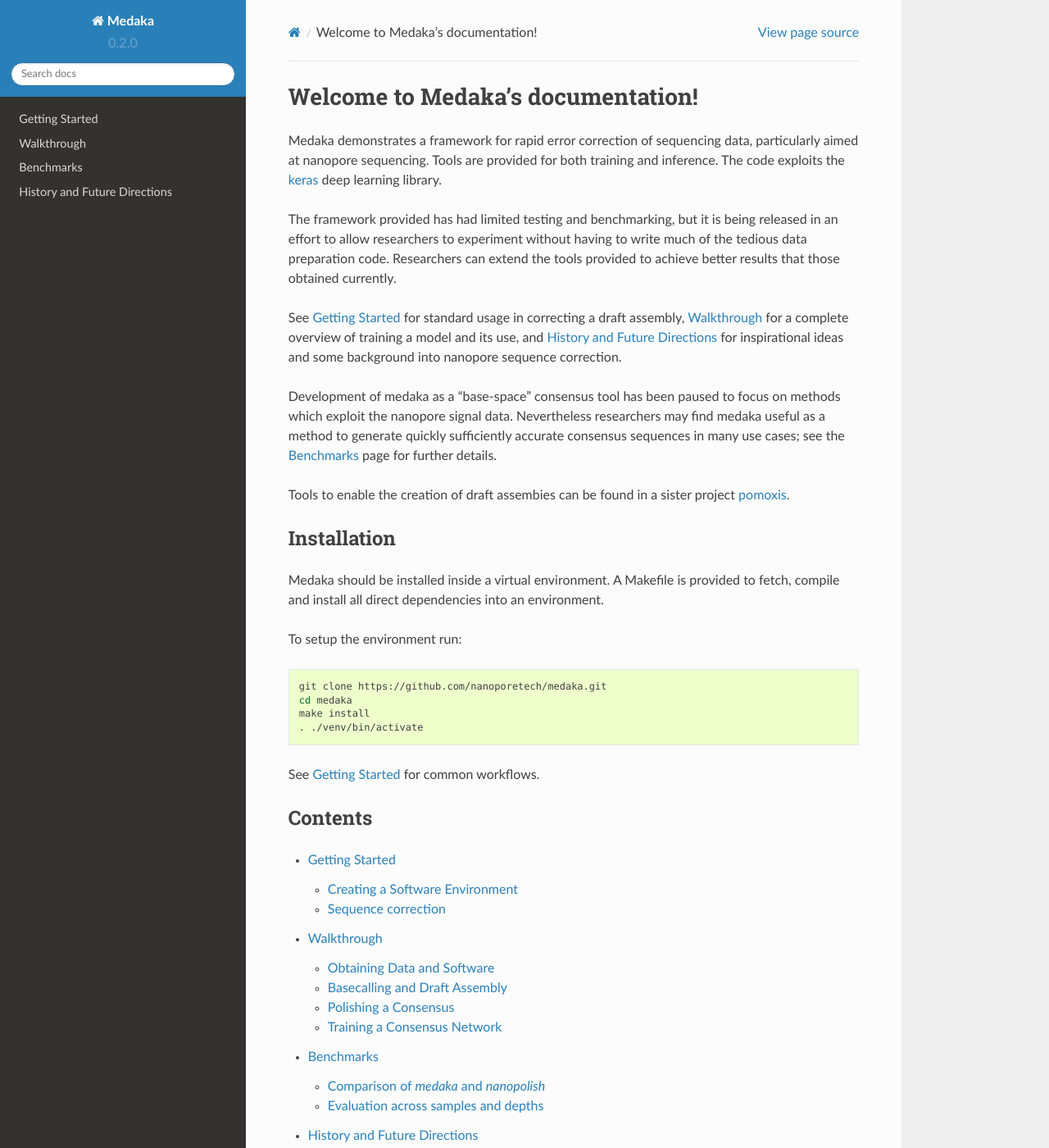
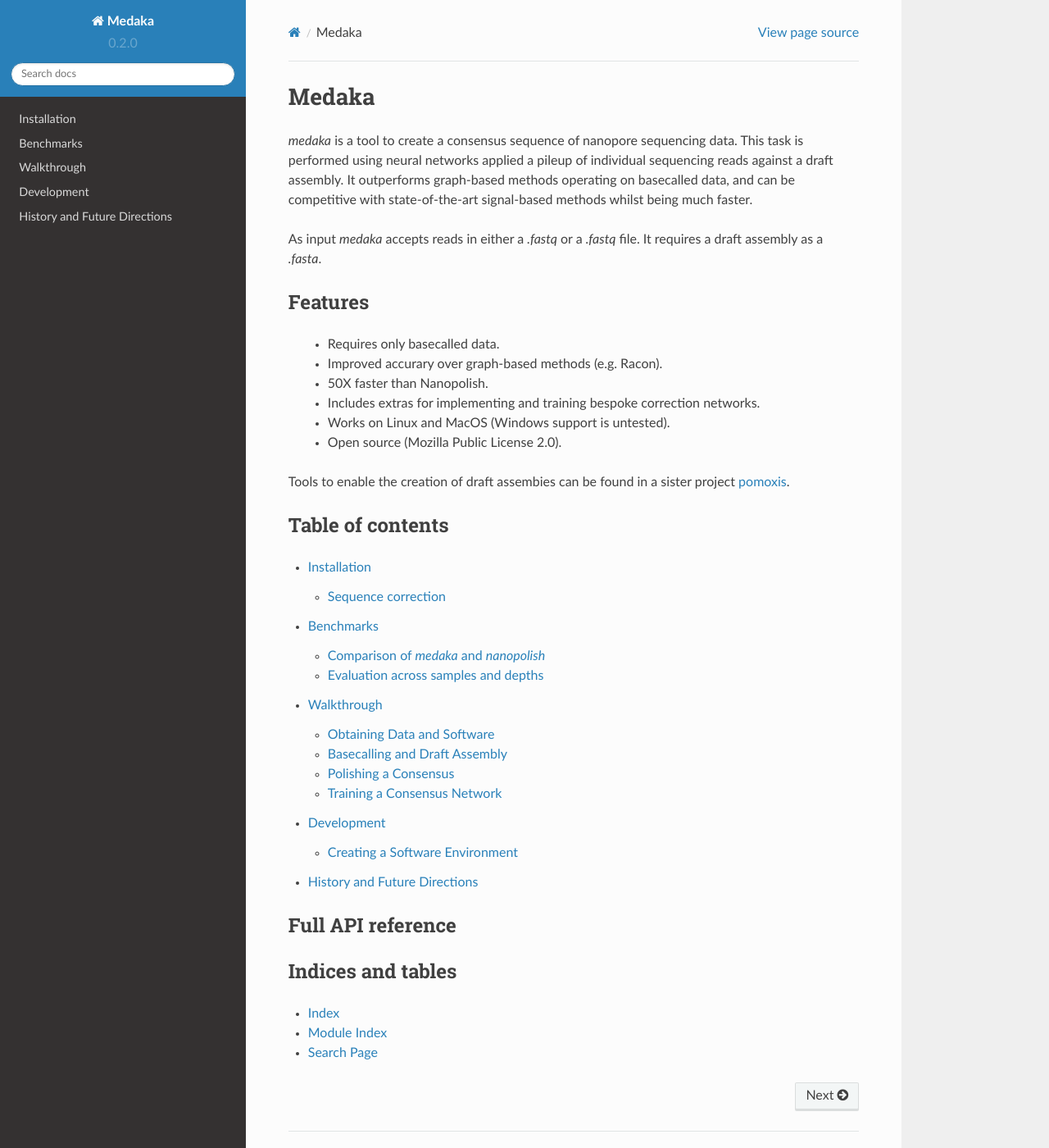
Before and after one commit to nanoporetech/medaka, a Sphinx documentation site: the page built from docs/index.rst, in a window 1280 px wide and 1400 px high. Shown: the whole window at 82% size. Built offline with Sphinx 7.4.7 and the Read the Docs theme 2.0.0, drawn with Linux system fonts in a browser that asks for light colours; pages that are not in the unit, such as notebooks, are missing from menus.

```diff
--- a/docs/index.rst
+++ b/docs/index.rst
@@ -1,59 +1,44 @@
-Welcome to Medaka's documentation!
-==================================
+Medaka
+======
 
-Medaka demonstrates a framework for rapid error correction of sequencing data,
-particularly aimed at nanopore sequencing. Tools are provided for both training
-and inference. The code exploits the `keras <https://keras.io>`_ deep learning
-library.
+`medaka` is a tool to create a consensus sequence of nanopore sequencing data.
+This task is performed using neural networks applied a pileup of individual
+sequencing reads against a draft assembly. It outperforms graph-based methods
+operating on basecalled data, and can be competitive with state-of-the-art
+signal-based methods whilst being much faster.
 
-The framework provided has had limited testing and benchmarking, but it is
-being released in an effort to allow researchers to experiment without having
-to write much of the tedious data preparation code. Researchers can extend the
-tools provided to achieve better results that those obtained currently.
+As input `medaka` accepts reads in either a `.fastq` or a `.fastq` file. It
+requires a draft assembly as a `.fasta`.
 
-See :doc:`examples` for standard usage in correcting a draft assembly,
-:doc:`walkthrough` for a complete overview of training a model and its use,
-and :doc:`future` for inspirational ideas and some background into nanopore
-sequence correction.
+Features
+--------
 
-Development of medaka as a "base-space" consensus tool has been paused to focus
-on methods which exploit the nanopore signal data. Nevertheless researchers may
-find medaka useful as a method to generate quickly sufficiently accurate
-consensus sequences in many use cases; see the :doc:`benchmarks` page for further
-details.
+  * Requires only basecalled data.
+  * Improved accurary over graph-based methods (e.g. Racon).
+  * 50X faster than Nanopolish.
+  * Includes extras for implementing and training bespoke correction
+    networks.
+  * Works on Linux and MacOS (Windows support is untested).
+  * Open source (Mozilla Public License 2.0).
+
 
 Tools to enable the creation of draft assembies can be found in a sister
 project `pomoxis <https://github.com/nanoporetech/pomoxis>`_.
 
 
-Installation
-------------
 
-Medaka should be installed inside a virtual environment. A Makefile is
-provided to fetch, compile and install all direct dependencies into an
-environment.
-
-To setup the environment run:
-
-.. code-block:: bash
-
-    git clone https://github.com/nanoporetech/medaka.git
-    cd medaka
-    make install
-    . ./venv/bin/activate
-
-See :doc:`examples` for common workflows.
-
-Contents
---------
+Table of contents
+-----------------
 
 .. toctree::
    :maxdepth: 2
 
-   examples
+   installation
+   benchmarks
    walkthrough
-   benchmarks
+   development
    future
+
 
 Full API reference
 ------------------
```
Also changed, not shown: docs/benchmarks.rst (+26 -25 lines), docs/development.rst (renamed from docs/examples.rst, +7 -31 lines), docs/installation.rst (added, +49 -0 lines), 1 other file.
